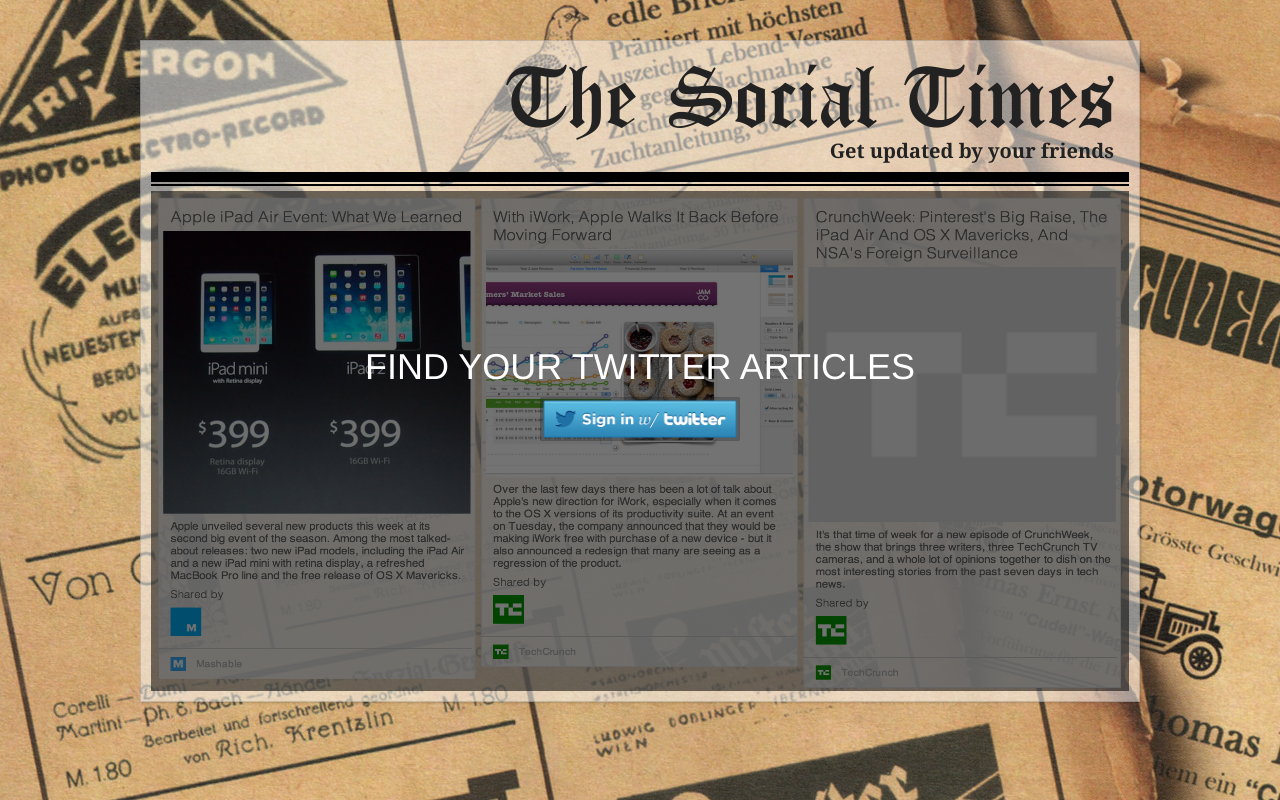
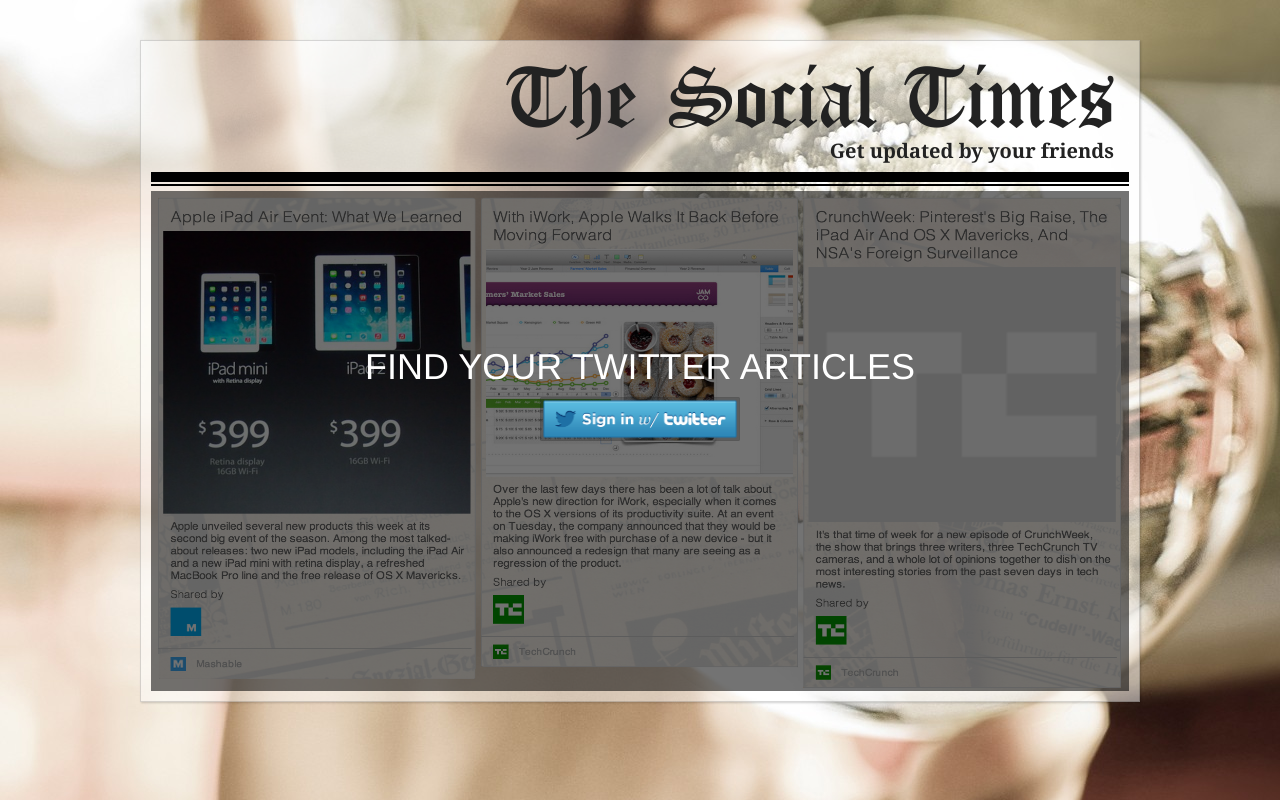
Before and after one commit to mowl/thesocialtimes, a CodeIgniter app: page /thesocialtimes/ in a window 1280 px wide. Run offline with CodeIgniter, Linux system fonts and the light colour scheme; some libraries are stand-ins or nearby versions.

Commit message:
no message

```diff
--- a/css/root.css
+++ b/css/root.css
@@ -12,7 +12,7 @@
 }
 
 body {
-  background: url(../img/test.jpg) no-repeat center center fixed;
+  background: url(../img/bg3.jpg) no-repeat center center fixed;
 
 }
 .unlock {
```
